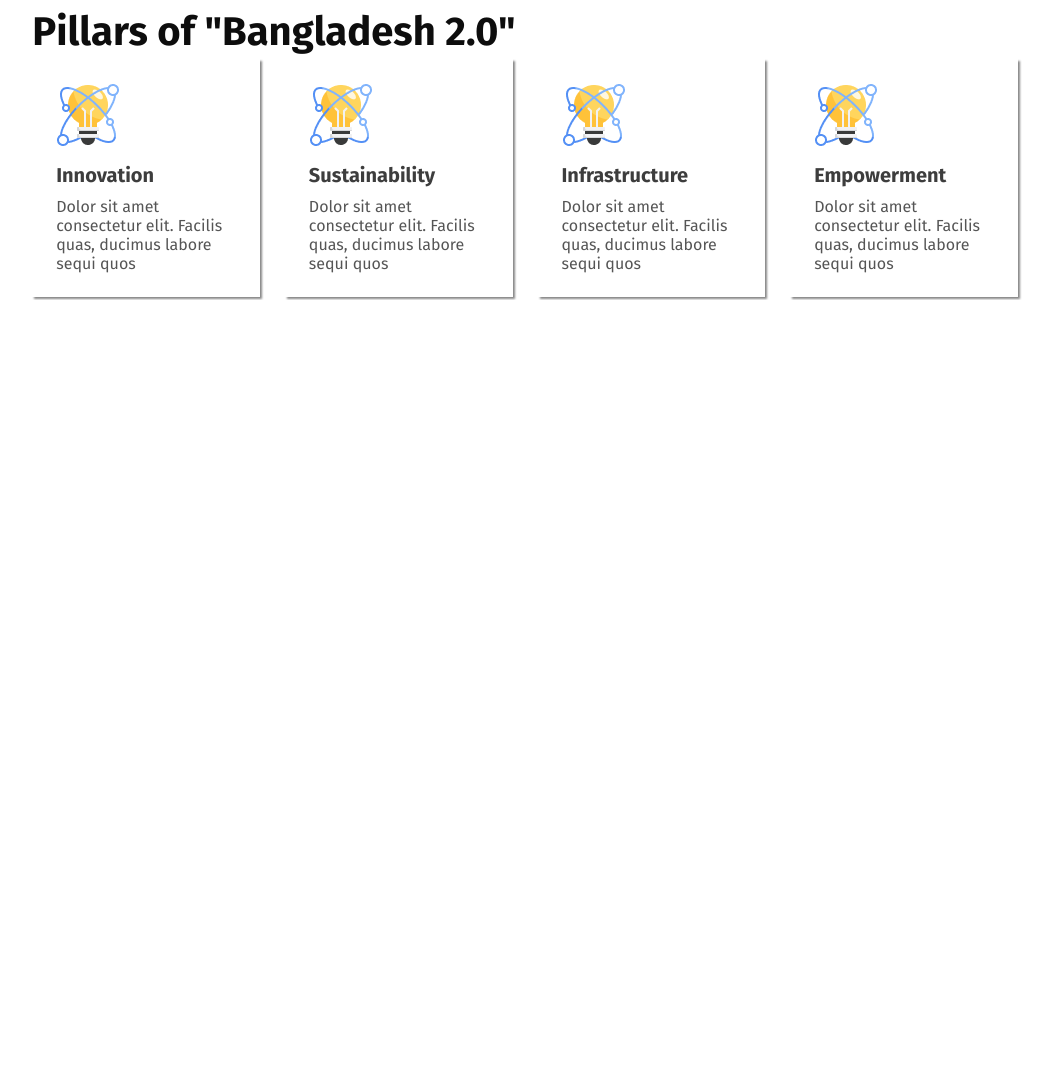
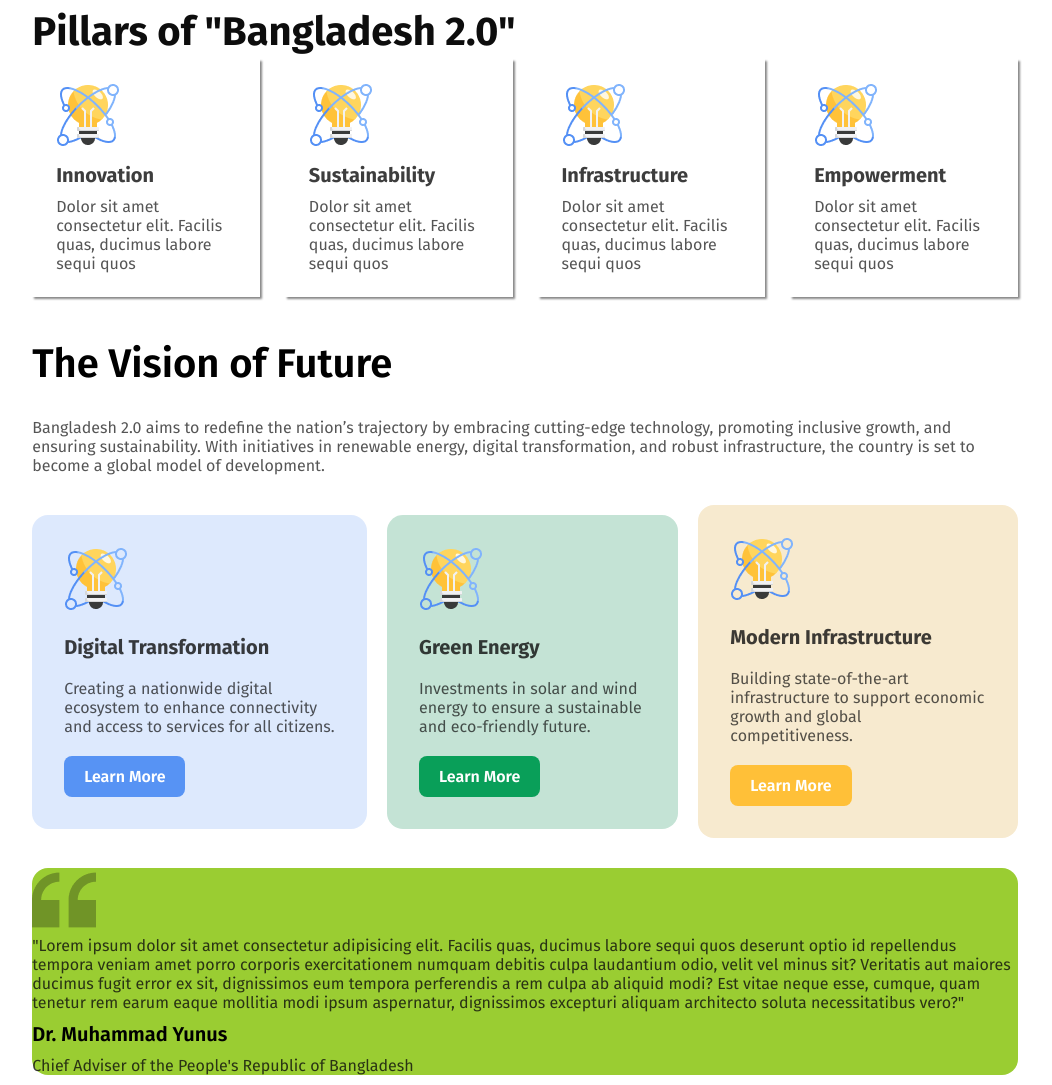
Before and after one commit to rukaiyatasnim/BANGLADESH-2.0, a plain HTML site: page index.html in a window 1280 px wide. Shown: the part 914-1999 px from the top of the page, without its empty margins (115-1167 px from the left). Before the commit the page ends 1214 px from the top, so only its background shows below. Drawn offline with Linux system fonts and the light colour scheme; a web font is replaced by a local one.

Commit message:
Vision Part Done

```diff
--- a/index.html
+++ b/index.html
@@ -85,6 +85,88 @@
           </div>
         </div>
       </div>
+      <!-- Pillar Of Bangladesh part END -->
+
+      <!-- The Vision of Future Part Start -->
+
+      <div class="vision">
+        <div class="vision-header">
+          <h1 class="vision-main-head">The Vision of Future</h1>
+          <p class="vision-main-text">
+            Bangladesh 2.0 aims to redefine the nation’s trajectory by embracing
+            cutting-edge technology, promoting inclusive growth, and ensuring
+            sustainability. With initiatives in renewable energy, digital
+            transformation, and robust infrastructure, the country is set to
+            become a global model of development.
+          </p>
+        </div>
+
+        <div class="vision-boxes">
+          <div class="vision-box1">
+            <img src="./assets/card-icon.png" alt="" />
+            <h6 class="vision-head">Digital Transformation</h6>
+            <p class="vision-text">
+              Creating a nationwide digital ecosystem to enhance connectivity
+              and access to services for all citizens.
+            </p>
+            <button
+              class="vision-btn"
+              style="background-color: hsla(217, 88%, 65%, 1)">
+              Learn More
+            </button>
+          </div>
+          <div class="vision-box2">
+            <img src="./assets/card-icon.png" alt="" />
+            <h6 class="vision-head">Green Energy</h6>
+            <p class="vision-text">
+              Investments in solar and wind energy to ensure a sustainable and
+              eco-friendly future.
+            </p>
+            <button
+              class="vision-btn"
+              style="background-color: hsla(152, 89%, 33%, 1)">
+              Learn More
+            </button>
+          </div>
+          <div class="vision-box3">
+            <img src="./assets/card-icon.png" alt="" />
+            <h6 class="vision-head">Modern Infrastructure</h6>
+            <p class="vision-text">
+              Building state-of-the-art infrastructure to support economic
+              growth and global competitiveness.
+            </p>
+            <button
+              class="vision-btn"
+              style="background-color: hsla(41, 100%, 61%, 1)">
+              Learn More
+            </button>
+          </div>
+        </div>
+      </div>
+      <!-- The Vision of Future Part END -->
+
+      <!-- Special Quote part start -->
+
+      <div class="quote">
+        <img src="./assets/quote-bg.png" alt="" />
+        <div class="quote-container">
+          <p class="quote-text">
+            "Lorem ipsum dolor sit amet consectetur adipisicing elit. Facilis
+            quas, ducimus labore sequi quos deserunt optio id repellendus
+            tempora veniam amet porro corporis exercitationem numquam debitis
+            culpa laudantium odio, velit vel minus sit? Veritatis aut maiores
+            ducimus fugit error ex sit, dignissimos eum tempora perferendis a
+            rem culpa ab aliquid modi? Est vitae neque esse, cumque, quam
+            tenetur rem earum eaque mollitia modi ipsum aspernatur, dignissimos
+            excepturi aliquam architecto soluta necessitatibus vero?"
+          </p>
+          <h5 class="quote-name">Dr. Muhammad Yunus</h5>
+          <p class="quote-text">
+            Chief Adviser of the People's Republic of Bangladesh
+          </p>
+        </div>
+      </div>
+      <!-- Special Quote part END -->
     </main>
     <footer></footer>
   </body>
--- a/style.css
+++ b/style.css
@@ -129,3 +129,91 @@
   padding: 24px;
   box-shadow: 2px 2px 2px #888888;
 }
+
+/* The Vision of Future Part Start */
+
+.vision {
+  margin: 0 auto;
+  width: 77%;
+}
+.vision-main-head {
+  margin-top: 40px;
+  font-size: 40px;
+  font-weight: 600;
+  text-align: left;
+}
+.vision-main-text {
+  margin-top: 30px;
+  font-weight: 400;
+  font-size: 16px;
+  text-align: left;
+  color: hsla(0, 0%, 5%, 0.7);
+}
+.vision-boxes {
+  margin-top: 30px;
+  display: flex;
+  justify-content: center;
+  align-items: center;
+  gap: 20px;
+}
+
+.vision-box1 {
+  background-color: hsla(217, 88%, 65%, 0.2);
+  padding: 32px;
+  border-radius: 16px;
+}
+.vision-box2 {
+  background-color: hsla(152, 35%, 83%, 1);
+  padding: 32px;
+  border-radius: 16px;
+}
+.vision-box3 {
+  background-color: hsla(41, 71%, 89%, 1);
+  padding: 32px;
+  border-radius: 16px;
+}
+/* Shared for vision */
+.vision-head {
+  margin-top: 20px;
+  font-weight: 700;
+  font-size: 20px;
+  color: hsla(0, 0%, 5%, 0.8);
+}
+.vision-text {
+  margin-top: 20px;
+  font-weight: 400;
+  font-size: 16px;
+  color: hsla(0, 0%, 5%, 0.7);
+}
+.vision-btn {
+  margin-top: 20px;
+  font-size: 16px;
+  font-weight: 600;
+  padding: 11px 20px;
+  color: white;
+  border-radius: 8px;
+  border: none;
+  /* color: hsla(0, 0%, 101%, 1); */
+}
+
+/* Special Quote Part Start */
+.quote {
+  margin: 0 auto;
+  width: 77%;
+  margin-top: 30px;
+  padding: 48px, 24px, 48px, 24px;
+  border-radius: 16px;
+  background-color: yellowgreen;
+}
+
+.quote-text {
+  margin-bottom: 10px;
+  font-weight: 400;
+  font-size: 16px;
+  color: hsla(0, 0%, 5%, 0.8);
+}
+.quote-name {
+  margin-bottom: 10px;
+  font-weight: 600;
+  font-size: 20px;
+}
```
